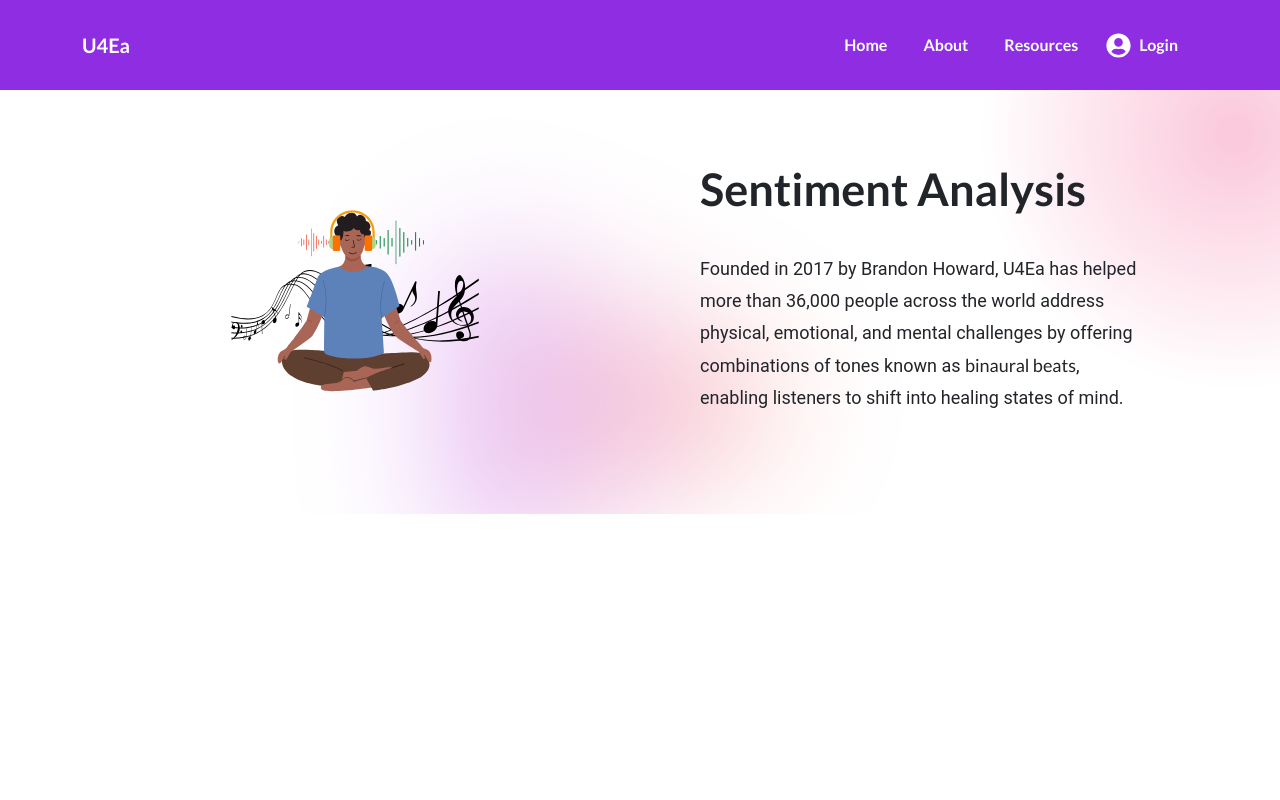
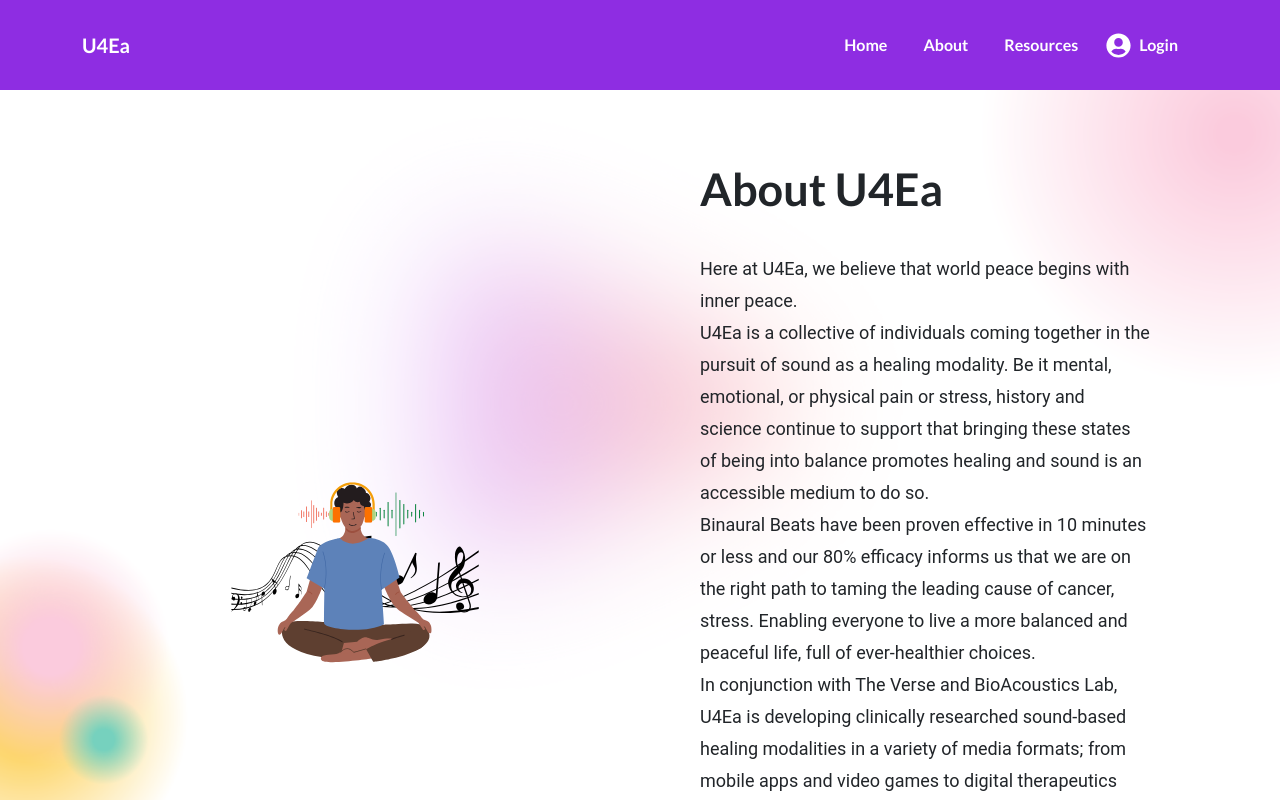
Before and after one commit to U4EaData/Landing-Page, a React (Create React App) app: page /about in a window 1280 px wide. Built offline with nearby package versions, Linux system fonts and the light colour scheme.

Commit message:
changed text on about us page

```diff
--- a/src/components/about/About.js
+++ b/src/components/about/About.js
@@ -24,13 +24,17 @@ const About = () => {
 
           <Col>
             <div className="p-5 p-md-5 ">
-              <h3 className={appClasses.h3class}>Sentiment Analysis</h3>
+              <h3 className={appClasses.h3class}>About U4Ea</h3>
               <p className={appClasses.pclass}>
-                Founded in 2017 by Brandon Howard, U4Ea has helped more than
-                36,000 people across the world address physical, emotional,
-                and mental challenges by offering combinations of tones known
-                as <span className={classes.heavier}>binaural beats</span>,
-                enabling listeners to shift into healing states of mind.
+                Here at U4Ea, we believe that world peace begins with inner peace.
+                <br></br>
+                U4Ea is a collective of individuals coming together in the pursuit of sound as a healing modality. Be it mental, emotional, or physical pain or stress, history and science continue to support that bringing these states of being into balance promotes healing and sound is an accessible medium to do so.
+                <br></br>
+                Binaural Beats have been proven effective in 10 minutes or less and our 80% efficacy informs us that we are on the right path to taming the leading cause of cancer, stress. Enabling everyone to live a more balanced and peaceful life, full of ever-healthier choices.
+                <br></br>
+                In conjunction with The Verse and BioAcoustics Lab, U4Ea is developing clinically researched sound-based healing modalities in a variety of media formats; from mobile apps and video games to digital therapeutics and companion diagnostics.
+                <br></br>
+                Founded in 2017, U4Ea has helped more than 37,000 people across 96 countries address physical, emotional, and mental challenges by offering binaural beats, enabling listeners to shift into healing states of mind.
               </p>
             </div>
           </Col>
```
Also changed, not shown: src/components/about/About.txt (added).
